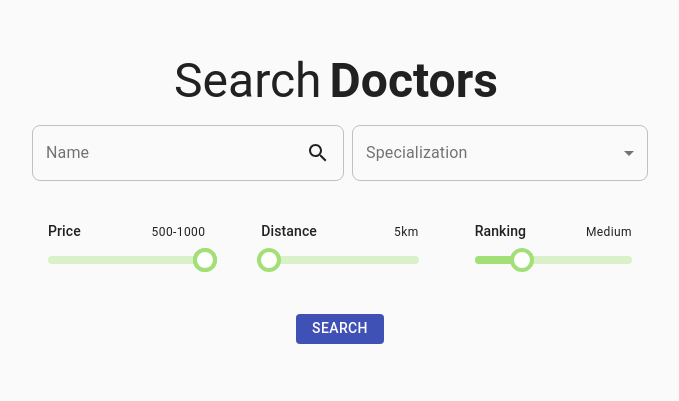
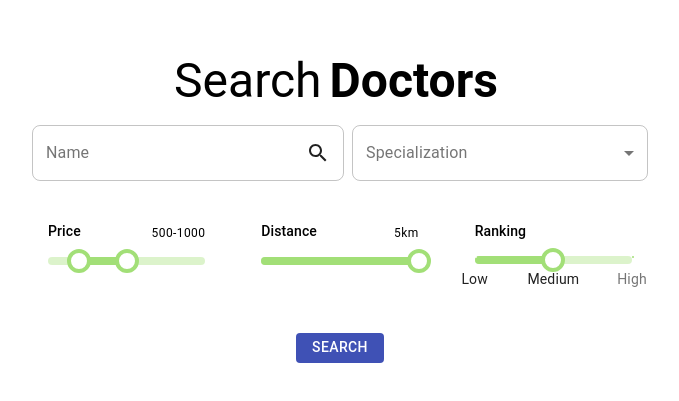
Before and after one commit to meullah/Provider-Search, a React (Create React App) app: page / in a window 1280 px wide. Shown: the part 105-506 px from the top of the page, without its empty margins (300-979 px from the left). Built offline with nearby package versions, Linux system fonts and the light colour scheme.

Commit message:
Tweeking Sliders

```diff
--- a/src/components/CustTextFields.jsx
+++ b/src/components/CustTextFields.jsx
@@ -3,22 +3,22 @@ import { makeStyles } from "@material-ui/core/styles";
 import TextField from "@material-ui/core/TextField";
 import InputAdornment from "@material-ui/core/InputAdornment";
 import SearchIcon from "@material-ui/icons/Search";
-const useStyles = makeStyles(theme => ({
+const useStyles = makeStyles((theme) => ({
   froot: {
     "& .MuiTextField-root": {
-      margin: theme.spacing(1)
-    }
+      margin: theme.spacing(1),
+    },
   },
   root: {
     "& .MuiOutlinedInput-root": {
       "& fieldset": {
-        borderRadius: `8px`
-      }
-    }
-  }
+        borderRadius: `8px`,
+      },
+    },
+  },
 }));
 
-const CustTextFields = () => {
+const CustTextFields = (props) => {
   const classes = useStyles();
   return (
     <form className={classes.froot} noValidate autoComplete="off">
@@ -34,8 +34,9 @@ const CustTextFields = () => {
             <InputAdornment position="end">
               <SearchIcon />
             </InputAdornment>
-          )
+          ),
         }}
+        onChange={props.func_nameChanged}
       />
     </form>
   );
--- a/src/components/CustomSlider.jsx
+++ b/src/components/CustomSlider.jsx
@@ -4,11 +4,11 @@ import Slider from "@material-ui/core/Slider";
 import Typography from "@material-ui/core/Typography";
 import Grid from "@material-ui/core/Grid";
 
-const useStyles = makeStyles(theme => ({
+const useStyles = makeStyles((theme) => ({
   root: {
     width: "auto",
-    padding: 24
-  }
+    padding: 24,
+  },
   // margin: {
   //   height: theme.spacing(1)
   // }
@@ -17,7 +17,7 @@ const useStyles = makeStyles(theme => ({
 const PrettoSlider = withStyles({
   root: {
     color: "#a2df77",
-    height: 8
+    height: 8,
   },
   thumb: {
     height: 24,
@@ -27,26 +27,33 @@ const PrettoSlider = withStyles({
     marginTop: -8,
     marginLeft: -12,
     "&:focus,&:hover,&$active": {
-      boxShadow: "inherit"
-    }
+      boxShadow: "inherit",
+    },
   },
   active: {},
   valueLabel: {
-    left: "calc(-50% + 4px)"
+    left: "calc(-50% + 4px)",
   },
   track: {
     height: 8,
-    borderRadius: 4
+    borderRadius: 4,
   },
   rail: {
     height: 8,
-    borderRadius: 4
-  }
+    borderRadius: 4,
+  },
 })(Slider);
 
-const CustomSlider = ({ label1, label2, points }) => {
+const CustomSlider = ({
+  label1,
+  label2,
+  currentPosition,
+  maxValue,
+  minValue,
+  marks,
+}) => {
   const classes = useStyles();
-  const [value, setValue] = React.useState(points);
+  const [value, setValue] = React.useState(currentPosition);
 
   return (
     <div className={classes.root}>
@@ -67,10 +74,13 @@ const CustomSlider = ({ label1, label2, points }) => {
       <PrettoSlider
         valueLabelDisplay="auto"
         // defaultValue={80}
+        max={maxValue}
+        min={minValue}
         value={value}
         onChange={(event, v) => {
           setValue(v);
         }}
+        marks={marks}
       />
     </div>
   );
--- a/src/components/Screens/SearchScreen.jsx
+++ b/src/components/Screens/SearchScreen.jsx
@@ -1,5 +1,5 @@
-import React from "react";
-import CssBaseline from "@material-ui/core/CssBaseline";
+import React, { useState } from "react";
+// import CssBaseline from "@material-ui/core/CssBaseline";
 // import { makeStyles } from "@material-ui/core/styles";
 import { Grid, Typography } from "@material-ui/core";
 import CustomSlider from "../CustomSlider";
@@ -9,21 +9,37 @@ import CustSelect from "../CustSelect";
 import Box from "@material-ui/core/Box";
 
 const SearchScreen = () => {
+  const [name, setName] = useState(null);
+  const myMarks = [
+    {
+      value: 0,
+      label: "Low",
+    },
+    {
+      value: 1,
+      label: "Medium",
+    },
+    {
+      value: 2,
+      label: "High",
+    },
+  ];
+  const nameChanged = (handle) => {
+    setName(handle.target.value);
+  };
+  {
+    console.log(name);
+  }
   return (
-    // <div className={classes.root}>
     <div style={{ marginTop: "12%" }}>
-      <CssBaseline />
-
       <Grid
         spacing={1}
-        item
         container
-        direction="row"
         justify="center"
-        alignItems="center"
         xs={6}
         style={{ margin: "auto", alignContent: "center" }}
       >
+        {/* Text Line Doctors Search  */}
         <Grid item xs="auto" style={{ textAlign: "center" }}>
           <Typography display="inline" variant="h3">
             Search
@@ -34,23 +50,46 @@ const SearchScreen = () => {
             </Box>
           </Typography>
         </Grid>
-
+        {/* Text Field  */}
         <Grid item xs={12} md={6}>
-          <CustTextFields />
+          <CustTextFields func_nameChanged={nameChanged} />
         </Grid>
 
+        {/*  Select */}
         <Grid item xs={12} md={6}>
           <CustSelect />
         </Grid>
 
+        {/* Slider double  */}
         <Grid item xs={12} md={4}>
-          <CustomSlider label1="Price" label2="500-1000" points={[500, 1000]} />
+          <CustomSlider
+            label1="Price"
+            label2="500-1000"
+            currentPosition={[600, 750]}
+            maxValue={1000}
+            minValue={500}
+          />
+        </Grid>
+
+        {/* Sliders  */}
+        <Grid item xs={12} md={4}>
+          <CustomSlider
+            label1="Distance"
+            label2="5km"
+            currentPosition={5}
+            minValue={0}
+            maxValue={5}
+          />
         </Grid>
         <Grid item xs={12} md={4}>
-          <CustomSlider label1="Distance" label2="5km" points={5} />
-        </Grid>
-        <Grid item xs={12} md={4}>
-          <CustomSlider label1="Ranking" label2="Medium" points={30} />
+          <CustomSlider
+            label1="Ranking"
+            // label2="Medium"
+            currentPosition={1}
+            minValue={0}
+            maxValue={2}
+            marks={myMarks}
+          />
         </Grid>
         <Grid item xs={12} style={{ textAlign: "center" }}>
           <CustomButton text="Search" />
```
